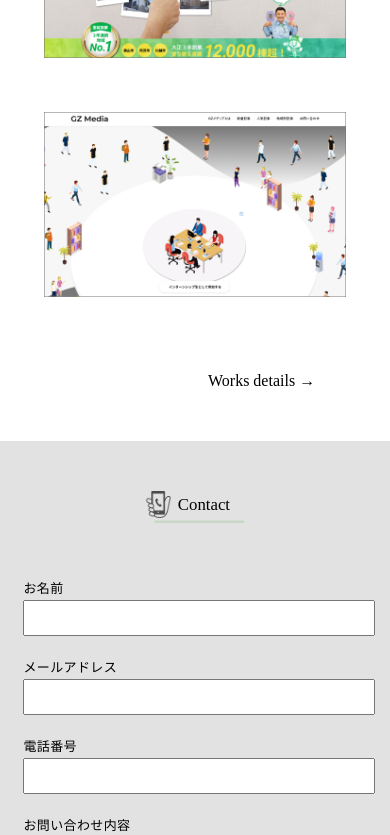
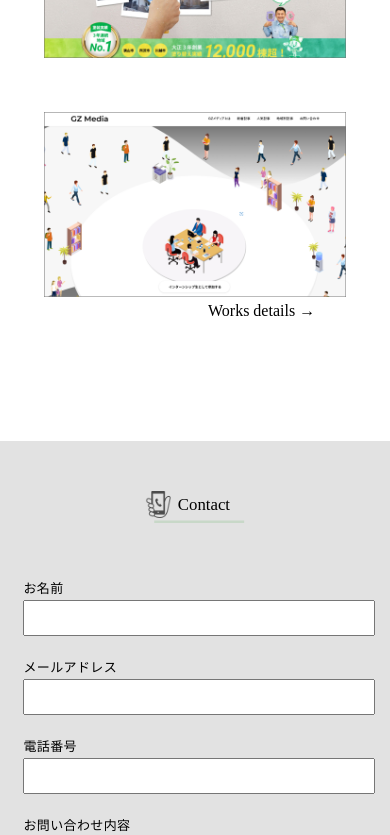
Before and after one commit to Fu-taKagawa/myportfolio, a React (Create React App) app in the folder myport/: page / in a window 390 px wide. Shown: the part 1785-2620 px from the top of the page. Built offline with nearby package versions, Linux system fonts and the light colour scheme.

Commit message:
modify TopPage-worksLink position

```diff
--- a/myport/src/css/Top.css
+++ b/myport/src/css/Top.css
@@ -232,7 +232,7 @@
     }
 
     .TopPage__works__content-link{
-        top: 570px;
+        top: 500px;
     }
 }
 
```
